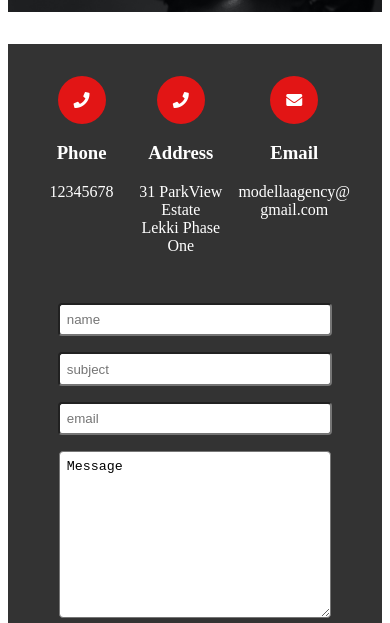
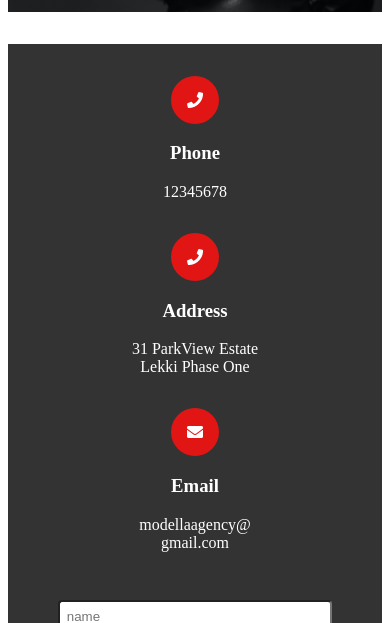
Before and after one commit to naza-code/Modella, a plain HTML site: page contact.html in a window 390 px wide. Shown: the part 239-862 px from the top of the page. Drawn offline with Linux system fonts and the light colour scheme.

Commit message:
FOURTEEN COMMIT

```diff
--- a/mobile.scss
+++ b/mobile.scss
@@ -38,3 +38,13 @@ body{
 
   }
 }}
+
+
+.maincontact{
+  // background-color: #333;
+  display: grid;
+  grid-template-columns: 1fr;
+  // grid-gap: 1rem;
+  padding: 1rem;
+  // margin-left: 10rem;
+      text-align: center;}
```
Also changed, not shown: mobile.css, 1 other file.
